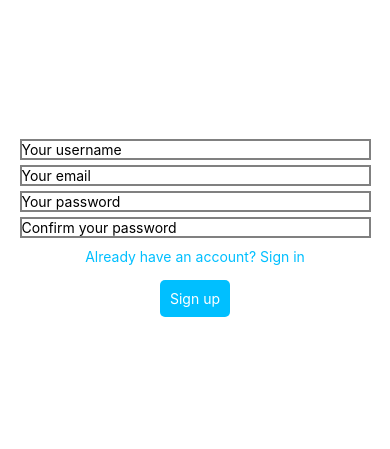
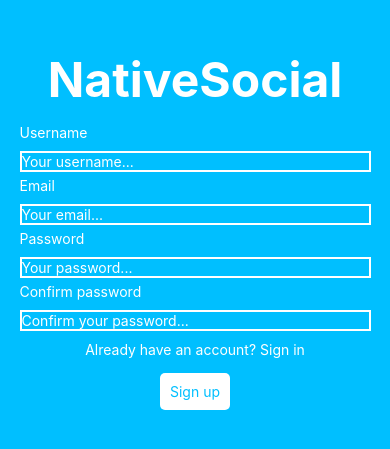
Before and after one commit to RuanEmanuell/nativesocial, a React Native app in the folder client/: screen /Register in a window 390 px wide. Shown: the part 197-646 px from the top of the page. Built offline with nearby package versions, Linux system fonts and the light colour scheme.

Commit message:
(Version 1.0) Styling login screen

```diff
--- a/client/src/screens/login.tsx
+++ b/client/src/screens/login.tsx
@@ -53,29 +53,39 @@ function LoginScreen({ navigation }: { navigation: any }) {
         behavior={Platform.OS === 'ios' ? 'padding' : 'height'}
         style={loginStyle.container}>
         <ScrollView contentContainerStyle={loginStyle.scrollViewContent}>
+          <Text style={{ color: "white", margin: 10, fontSize: 48, fontWeight: "bold" }}>NativeSocial</Text>
+          <Text style={{ color: "white", width: "90%", margin: 5 }}>Username</Text>
           <TextInput
             value={userName}
             onChangeText={(text) => setUserName(text)}
-            placeholder='Your username'
-            style={loginStyle.textInput} />
+            placeholder='Your username...'
+            style={loginStyle.textInput}
+            placeholderTextColor={"white"}
+          />
+          <Text style={{ color: "white", width: "90%", margin: 5 }}>Email</Text>
           <TextInput
             value={userEmail}
             onChangeText={(text) => setUserEmail(text)}
-            placeholder='Your email'
-            style={loginStyle.textInput} />
+            placeholder='Your email...'
+            style={loginStyle.textInput}
+            placeholderTextColor={"white"}
+          />
+          <Text style={{ color: "white", width: "90%", margin: 5 }}>Password</Text>
           <TextInput
             value={userPassword}
             onChangeText={(text) => setUserPassword(text)}
-            placeholder='Your password'
-            style={loginStyle.textInput} />
+            placeholder='Your password...'
+            style={loginStyle.textInput}
+            placeholderTextColor={"white"}
+          />
           <Pressable
             onPress={() => navigation.navigate("Register")}>
-            <Text style={{ color: "deepskyblue", marginVertical: 10 }}>Don't have an account? Create one...</Text>
+            <Text style={{ color: "white", marginVertical: 10 }}>Don't have an account? Create one...</Text>
           </Pressable>
           <Pressable
             onPress={loginUser}
             style={loginStyle.button}>
-            <Text style={{ color: "white" }}>Sign in</Text>
+            <Text style={{ color: "deepskyblue" }}>Sign in</Text>
           </Pressable>
         </ScrollView>
       </KeyboardAvoidingView>
--- a/client/src/screens/post.tsx
+++ b/client/src/screens/post.tsx
@@ -36,7 +36,6 @@ function PostScreen({ route, navigation }: { route: any, navigation: any }) {
       const response = await fetch(`http://10.0.2.2:5000/getuserlikes?userEmail=${userEmail}`);
       const data: string[] = await response.json();
       setLikedPosts(data);
-      console.log(data);
     } catch (error) {
       console.log(error);
     }
@@ -63,7 +62,7 @@ function PostScreen({ route, navigation }: { route: any, navigation: any }) {
     }
   }
 
-  async function likePost(userEmail:string, postId: string, postLikeCount: string) {
+  async function likePost(userEmail: string, postId: string, postLikeCount: string) {
     try {
       await fetch(
         "http://10.0.2.2:5000/likepost", {
@@ -113,7 +112,7 @@ function PostScreen({ route, navigation }: { route: any, navigation: any }) {
         behavior={Platform.OS === 'ios' ? 'padding' : 'height'}
         style={postStyle.container}>
         <ScrollView contentContainerStyle={postStyle.scrollViewContent}>
-          <View style={{ display: "flex", flexDirection: "row" }}>
+          <View style={{ display: "flex", width: "90%", flexDirection: "row", justifyContent: "flex-start" }}>
             <Icon name="user" size={24}></Icon>
             <Text style={{ marginLeft: 5 }}>{userName}</Text>
           </View>
@@ -121,7 +120,10 @@ function PostScreen({ route, navigation }: { route: any, navigation: any }) {
             value={postContent}
             onChangeText={(text) => setPostContent(text)}
             multiline={true}
-            style={postStyle.textInput} />
+            numberOfLines={4}
+            style={postStyle.textInput}
+            placeholder='Add a post...'
+          />
           <Pressable
             onPress={addPost}
             style={postStyle.button}>
@@ -136,12 +138,12 @@ function PostScreen({ route, navigation }: { route: any, navigation: any }) {
                   <Icon name="user" size={24}></Icon>
                   <Text style={{ marginLeft: 5 }}>{post["userName"]}</Text>
                   {post["userEmail"] == userEmail ?
-                    <View style={{ flex: 1, alignItems: "flex-end"}}>
+                    <View style={{ flex: 1, alignItems: "flex-end" }}>
                       <Icon
                         name="trash-o"
                         size={32}
                         color={"red"}
-                        style = {{marginRight: 10}}
+                        style={{ marginRight: 10 }}
                         onPress={() => deletePost(post["postId"])}
                       />
                     </View> : <></>}
--- a/client/src/screens/register.tsx
+++ b/client/src/screens/register.tsx
@@ -69,34 +69,47 @@ function RegisterScreen({ navigation }: { navigation: any }) {
                 behavior={Platform.OS === 'ios' ? 'padding' : 'height'}
                 style={loginStyle.container}>
                 <ScrollView contentContainerStyle={loginStyle.scrollViewContent}>
+                    <Text style={{ color: "white", margin: 10, fontSize: 48, fontWeight: "bold" }}>NativeSocial</Text>
+                    <Text style={{ color: "white", width: "90%", margin: 5 }}>Username</Text>
                     <TextInput
                         value={userName}
                         onChangeText={(text) => setUserName(text)}
-                        placeholder='Your username'
-                        style={loginStyle.textInput} />
+                        placeholder='Your username...'
+                        style={loginStyle.textInput}
+                        placeholderTextColor={"white"}
+                    />
+                    <Text style={{ color: "white", width: "90%", margin: 5 }}>Email</Text>
                     <TextInput
                         value={userEmail}
                         onChangeText={(text) => setUserEmail(text)}
-                        placeholder='Your email'
-                        style={loginStyle.textInput} />
+                        placeholder='Your email...'
+                        style={loginStyle.textInput}
+                        placeholderTextColor={"white"}
+                    />
+                    <Text style={{ color: "white", width: "90%", margin: 5 }}>Password</Text>
                     <TextInput
                         value={userPassword}
                         onChangeText={(text) => setUserPassword(text)}
-                        placeholder='Your password'
-                        style={loginStyle.textInput} />
+                        placeholder='Your password...'
+                        style={loginStyle.textInput}
+                        placeholderTextColor={"white"}
+                    />
+                    <Text style={{ color: "white", width: "90%", margin: 5 }}>Confirm password</Text>
                     <TextInput
                         value={userConfirmPassword}
                         onChangeText={(text) => setUserConfirmPassword(text)}
-                        placeholder='Confirm your password'
-                        style={loginStyle.textInput} />
+                        placeholder='Confirm your password...'
+                        style={loginStyle.textInput}
+                        placeholderTextColor={"white"}
+                    />
                     <Pressable
                         onPress={() => navigation.navigate("Login")}>
-                        <Text style={{ color: "deepskyblue", marginVertical: 10 }}>Already have an account? Sign in</Text>
+                        <Text style={{ color: "white", marginVertical: 10 }}>Already have an account? Sign in</Text>
                     </Pressable>
                     <Pressable
                         onPress={createUser}
                         style={loginStyle.button}>
-                        <Text style={{ color: "white" }}>Sign up</Text>
+                        <Text style={{ color: "deepskyblue" }}>Sign up</Text>
                     </Pressable>
                 </ScrollView>
             </KeyboardAvoidingView>
--- a/client/src/styles/login.tsx
+++ b/client/src/styles/login.tsx
@@ -3,7 +3,7 @@ import { StyleSheet } from 'react-native';
 const loginStyle = StyleSheet.create({
     container: {
         flex: 1,
-      backgroundColor: '#fff',
+        backgroundColor: 'deepskyblue',
     },
     scrollViewContent: {
         flexGrow: 1,
@@ -13,11 +13,12 @@ const loginStyle = StyleSheet.create({
     textInput: {
         width: "90%",
         borderWidth: 2,
-      borderColor: "gray",
-      marginTop: 5
+        borderColor: "white",
+        marginTop: 5,
+        color: "white"
     },
     button: {
-      backgroundColor: "deepskyblue",
+        backgroundColor: "white",
         marginTop: 5,
         padding: 10,
         borderRadius: 5,
--- a/client/src/styles/post.tsx
+++ b/client/src/styles/post.tsx
@@ -14,7 +14,7 @@ const postStyle = StyleSheet.create({
     },
     postText: {
       fontSize: 24,
-      marginLeft: 5,
+      margin: 5,
       color: '#333'
     },
     textInput: {
```
Lines whose indentation alone changed are shown as unchanged.
